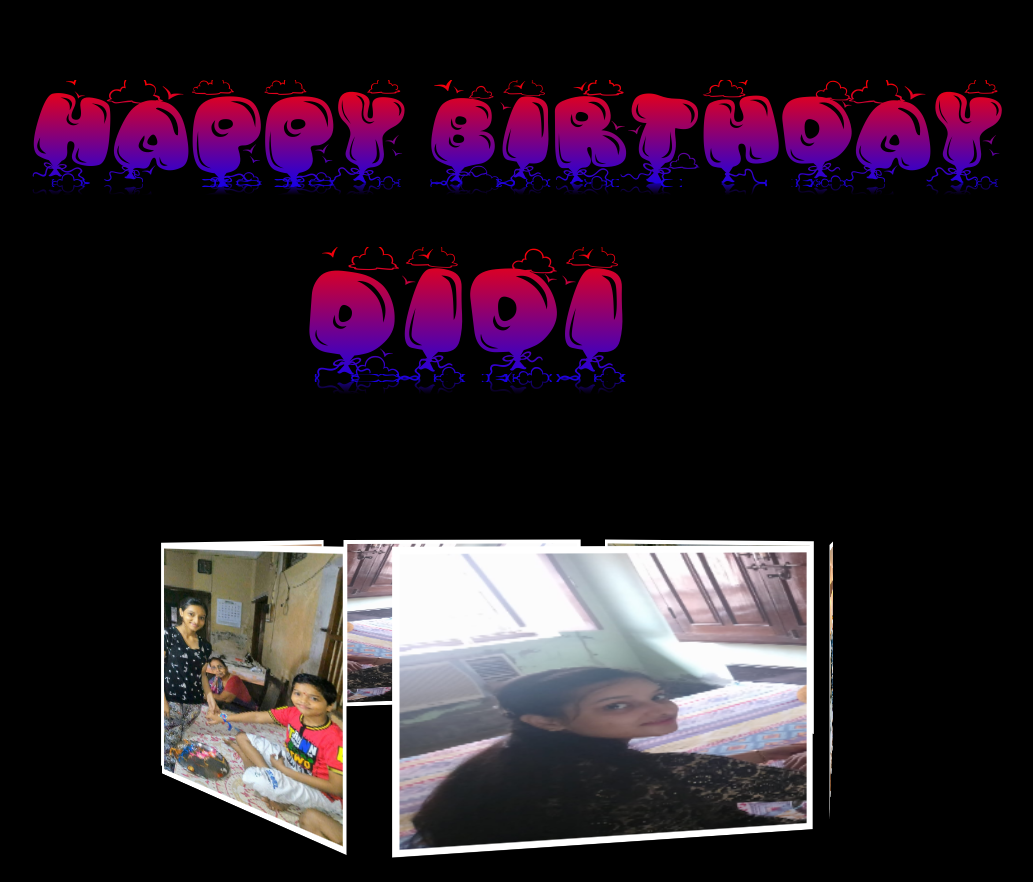
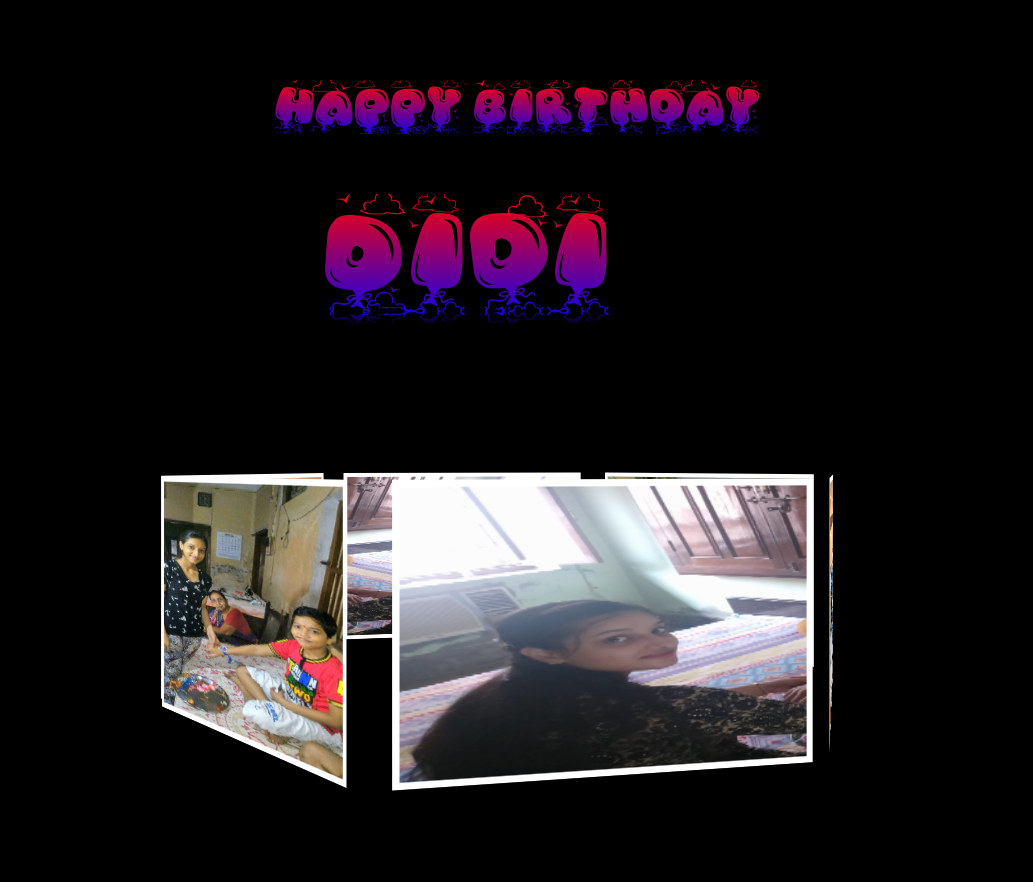
Before and after one commit to AmanAgrawal2612/day, a plain HTML site: page index.html in a window 1280 px wide. Shown: the whole page, without its empty margins (123-1156 px from the left). After the commit the page ends 815 px from the top, so only its background shows below. Drawn offline with Linux system fonts and the light colour scheme.

Commit message:
Update bday.css

```diff
--- a/bday.css
+++ b/bday.css
@@ -11,7 +11,7 @@ body{
     -webkit-background-clip: text;
     -webkit-text-fill-color: transparent;
     cursor: pointer;
-    font-size: 80px;
+    font-size: 40px;
     font-family: bday;
     -webkit-box-reflect: below -8px -webkit-gradient(linear, right top, right bottom, from(transparent), color-stop(85%, transparent), to(rgba(42, 99, 99, 1)));
 }
@@ -24,7 +24,7 @@ body{
     -webkit-background-clip: text;
     -webkit-text-fill-color: transparent;
     cursor: pointer;
-    font-size: 100px;
+    font-size: 90px;
     font-family: bday;
     -webkit-box-reflect: below -8px -webkit-gradient(linear, right top, right bottom, from(transparent), color-stop(85%, transparent), to(rgba(42, 99, 99, 1)));
 }
@@ -101,4 +101,5 @@ img:hover{
 @font-face {
     font-family: bday;
     src: url(bday.ttf);
+
 }
```
